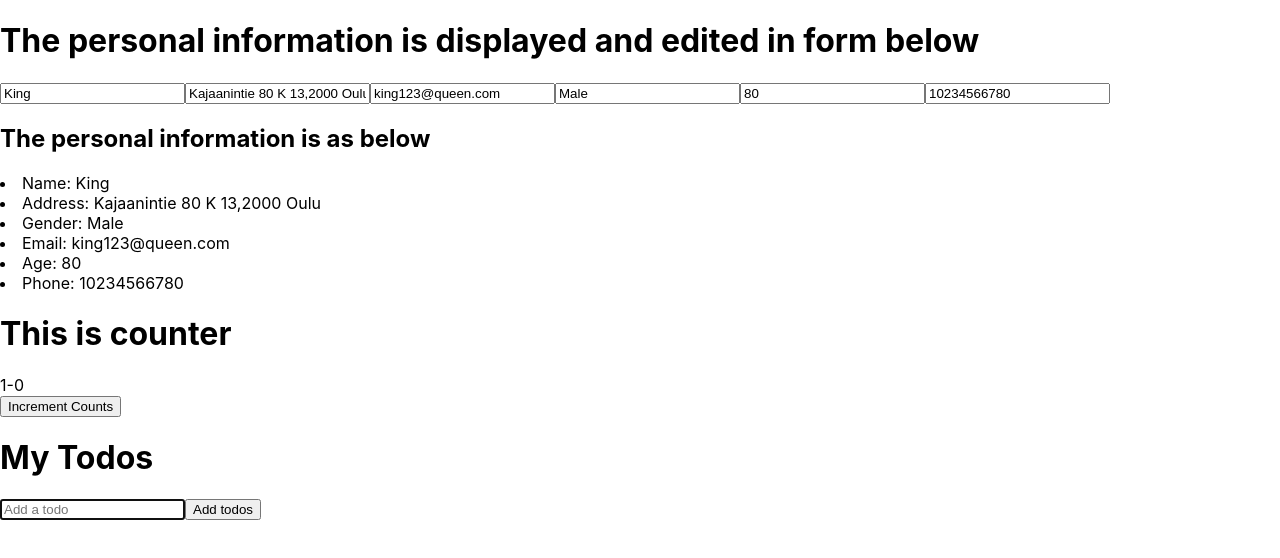
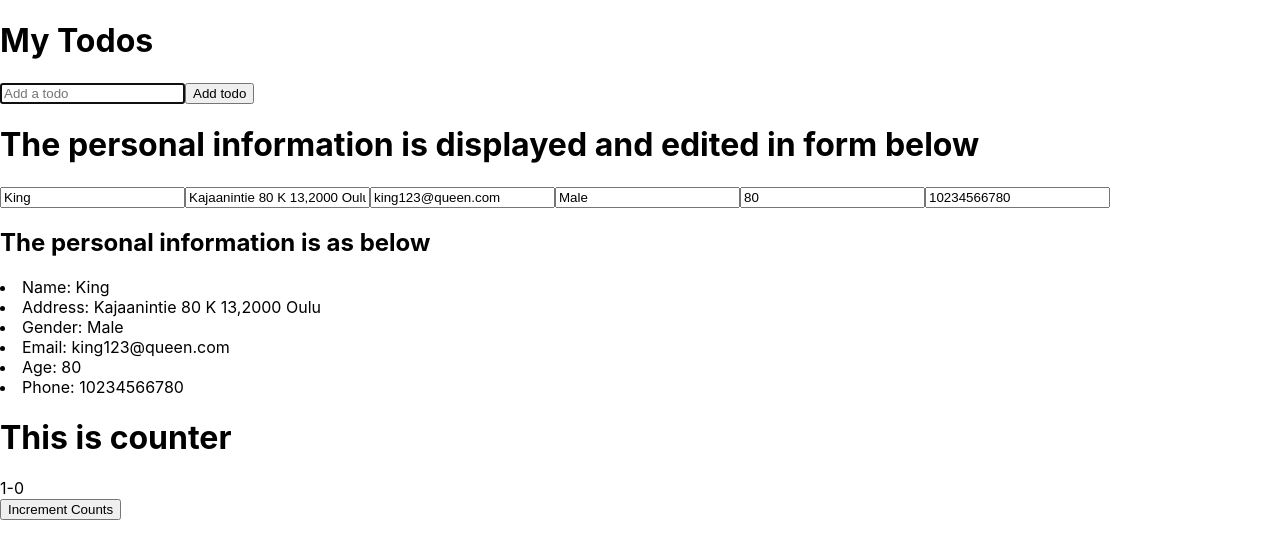
Before and after one commit to Shyamraja/ReactHooks, a React (Create React App) app: page / in a window 1280 px wide. Shown: the top 558 px of the page. Built offline with nearby package versions, Linux system fonts and the light colour scheme.

Commit message:
Added Update Function for Todos

```diff
--- a/src/App.js
+++ b/src/App.js
@@ -3,18 +3,17 @@ import Profile from './component/Profile'
 import Counter from './component/Counter'
 import TodoList from './component/TodoList'
 
-
 function App() {
   return (
-    <div className="Hook Learning">
-      <Profile />
-      <div className="Counter">
+
+   <div className="todo">
+      <TodoList />
+    <div className="Profile">
+       <Profile />
+    <div className="Counter">
         <Counter/>
       </div>
-      <div className='todo'>
-      <TodoList />
     </div>
-
     </div>
   );
 }
--- a/src/component/TodoForm.js
+++ b/src/component/TodoForm.js
@@ -24,6 +24,21 @@ function TodoForm(props) {
 
   return (
     <form onSubmit={handleSubmit} className='todo-form'>
+        {props.edit ? (
+        <>
+          <input
+            placeholder='Update your item'
+            value={input}
+            onChange={handleChange}
+            name='text'
+            ref={inputRef}
+            className='todo-input edit'
+          />
+          <button onClick={handleSubmit} className='todo-button edit'>
+            Update
+          </button>
+        </>
+      ) : (
         <>
           <input
             placeholder='Add a todo'
@@ -34,9 +49,10 @@ function TodoForm(props) {
             ref={inputRef}
           />
           <button onClick={handleSubmit} className='todo-button'>
-            Add todos
+            Add todo
           </button>
         </>
+      )}
     </form>
   );
 }
```
